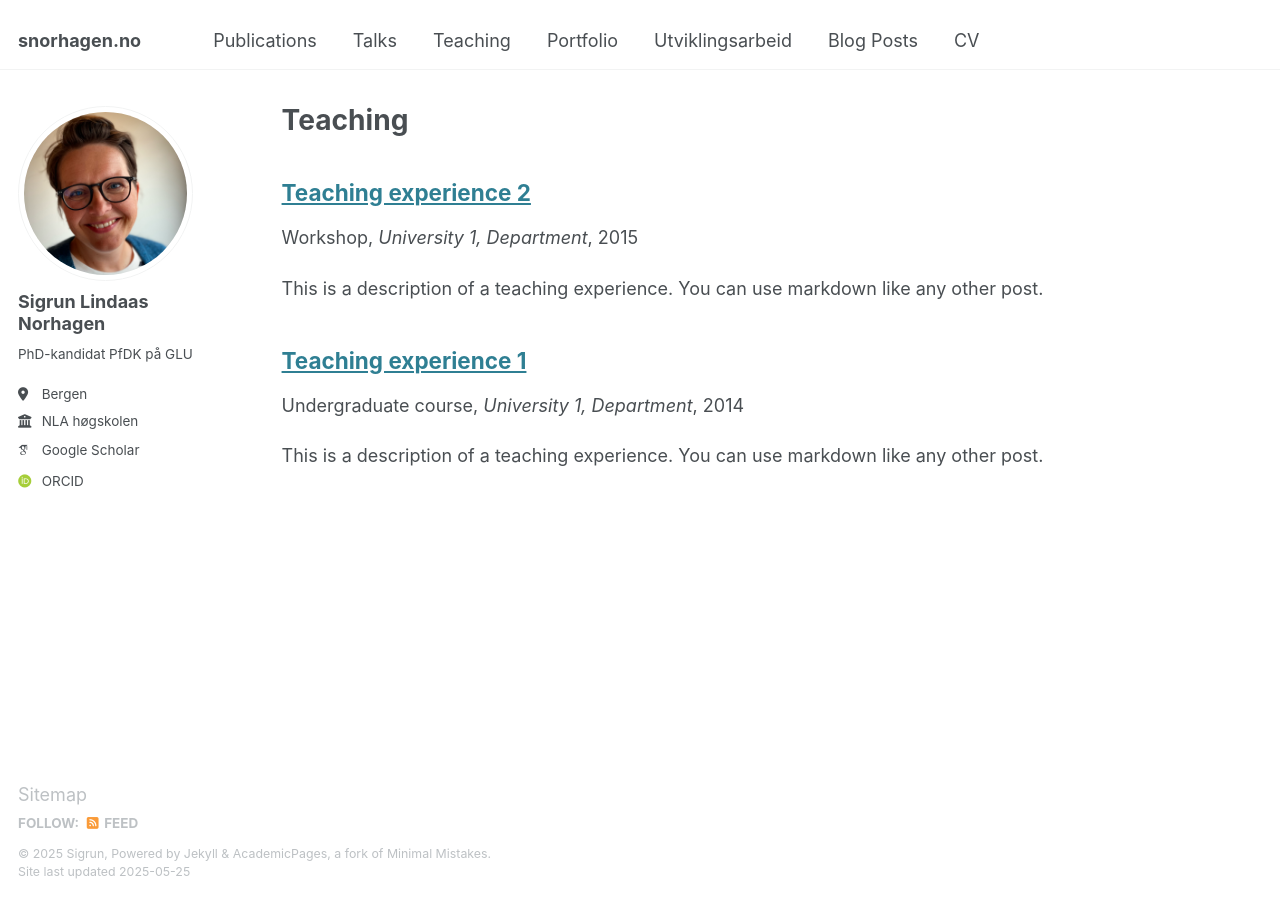
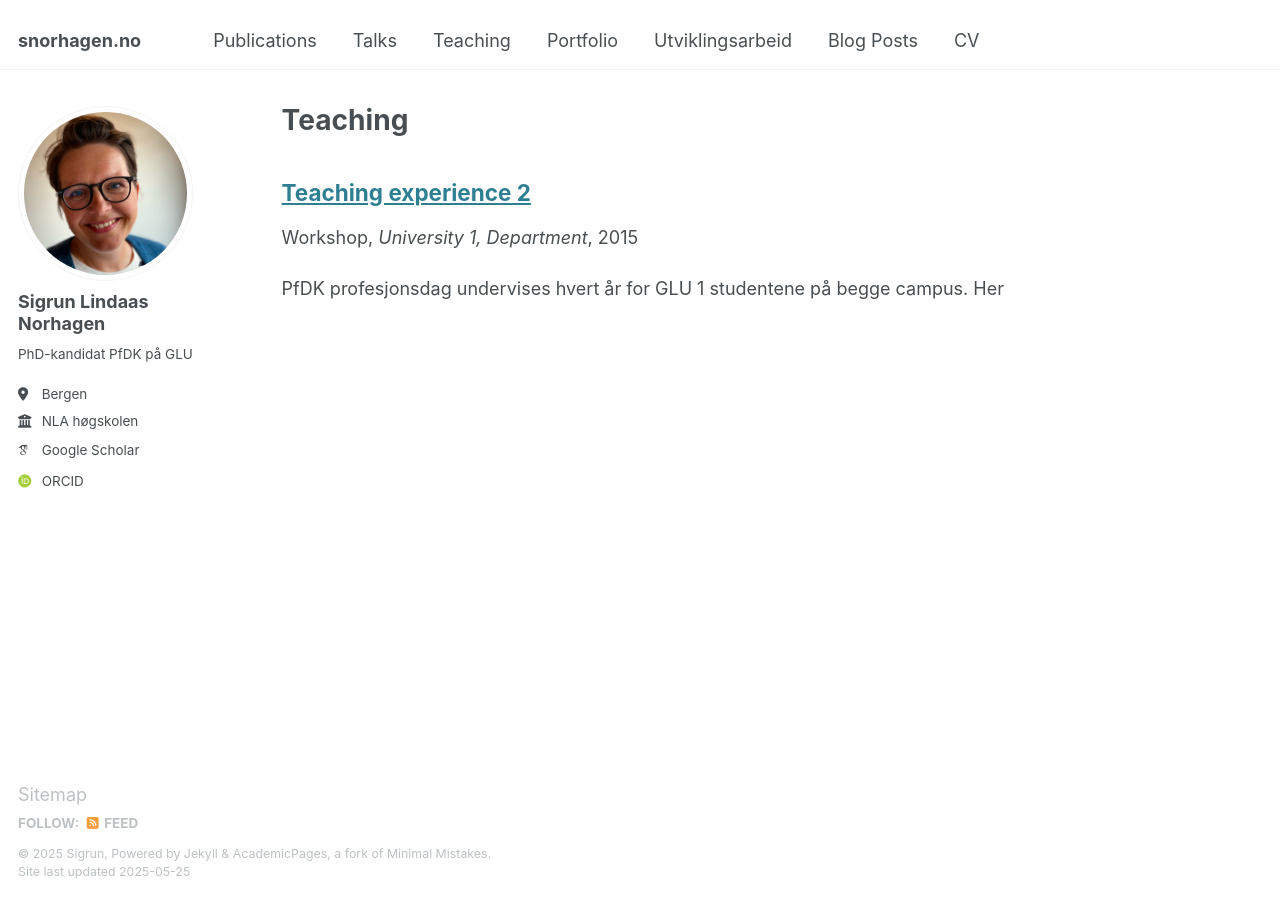
Before and after one commit to sigrun/sigrun.github.io, a Jekyll site: the page built from _pages/teaching.html, in a window 1280 px wide. Built offline with Jekyll 4.4.1, drawn with Linux system fonts in a browser that asks for light colours; some web fonts are replaced; a file with an impossible date is left out.

Commit message:
mapper bort

```diff
--- a/_teaching/2015-spring-teaching-2.md
+++ b/_teaching/2015-spring-teaching-2.md
@@ -8,13 +8,4 @@ date: 2015-01-01
 location: "City, Country"
 ---
 
-This is a description of a teaching experience. You can use markdown like any other post.
-
-Heading 1
-======
-
-Heading 2
-======
-
-Heading 3
-======
+PfDK profesjonsdag undervises hvert år for GLU 1 studentene på begge campus. Her
--- a/_teaching/2021-uh-ped.md
+++ b/_teaching/2021-uh-ped.md
@@ -1,20 +1,11 @@
 ---
-title: "Teaching experience 1"
+title: "UH-ped"
 collection: teaching
 type: "Undergraduate course"
-permalink: /teaching/2014-spring-teaching-1
-venue: "University 1, Department"
-date: 2014-01-01
-location: "City, Country"
+permalink: /teaching/2021-uh-ped
+venue: "NLA høgskolen"
+date: 2021-2025
+location: "Online"
 ---
 
-This is a description of a teaching experience. You can use markdown like any other post.
-
-Heading 1
-======
-
-Heading 2
-======
-
-Heading 3
-======
+Underviser på NLA sitt UH-ped kurs. Har et eget valgbart kurs - IKT basert undervisning, der Mayers multimediaprinsipp og flipped classroom er viktige emner.
```
Also changed, not shown: _posts/2018-10-webinarfestivalen-2018.md (renamed from _posts/2018/2018-10-webinarfestivalen-2018.md), _posts/2019-09-green-screen-imovie.md (renamed from _posts/2019/2019-09-green-screen-imovie.md).
